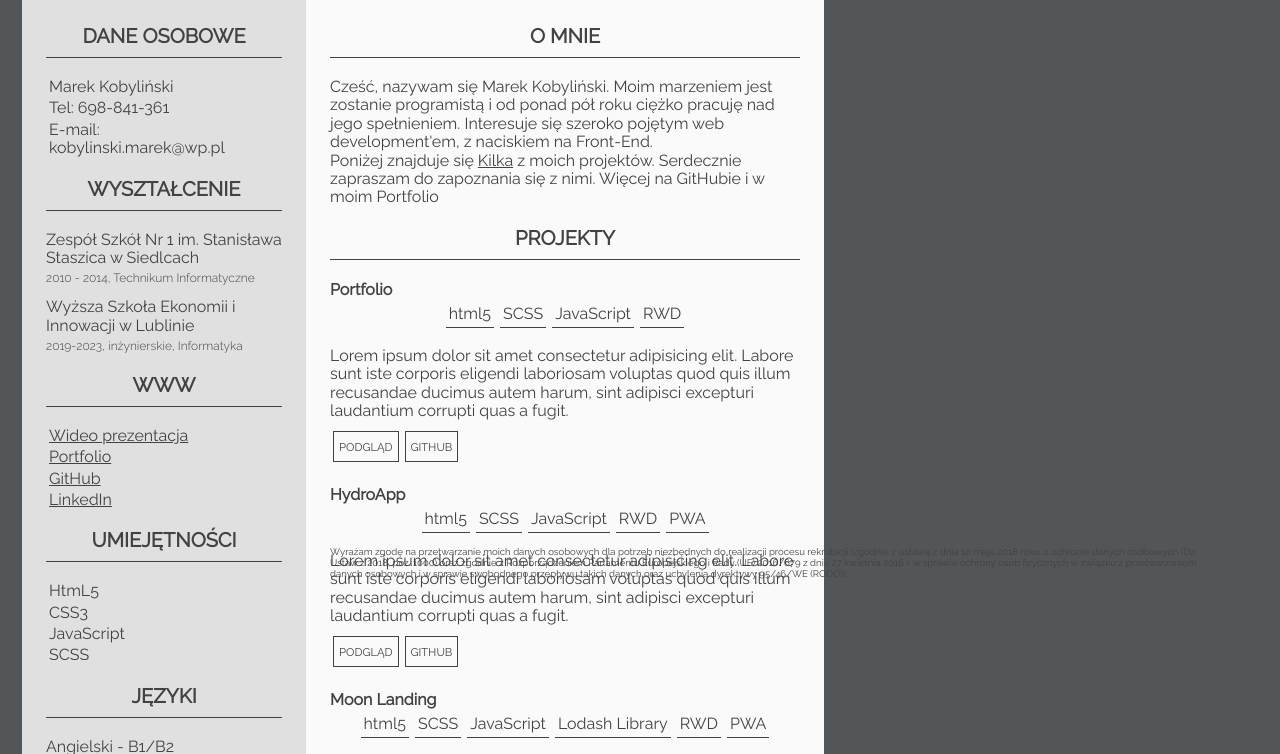
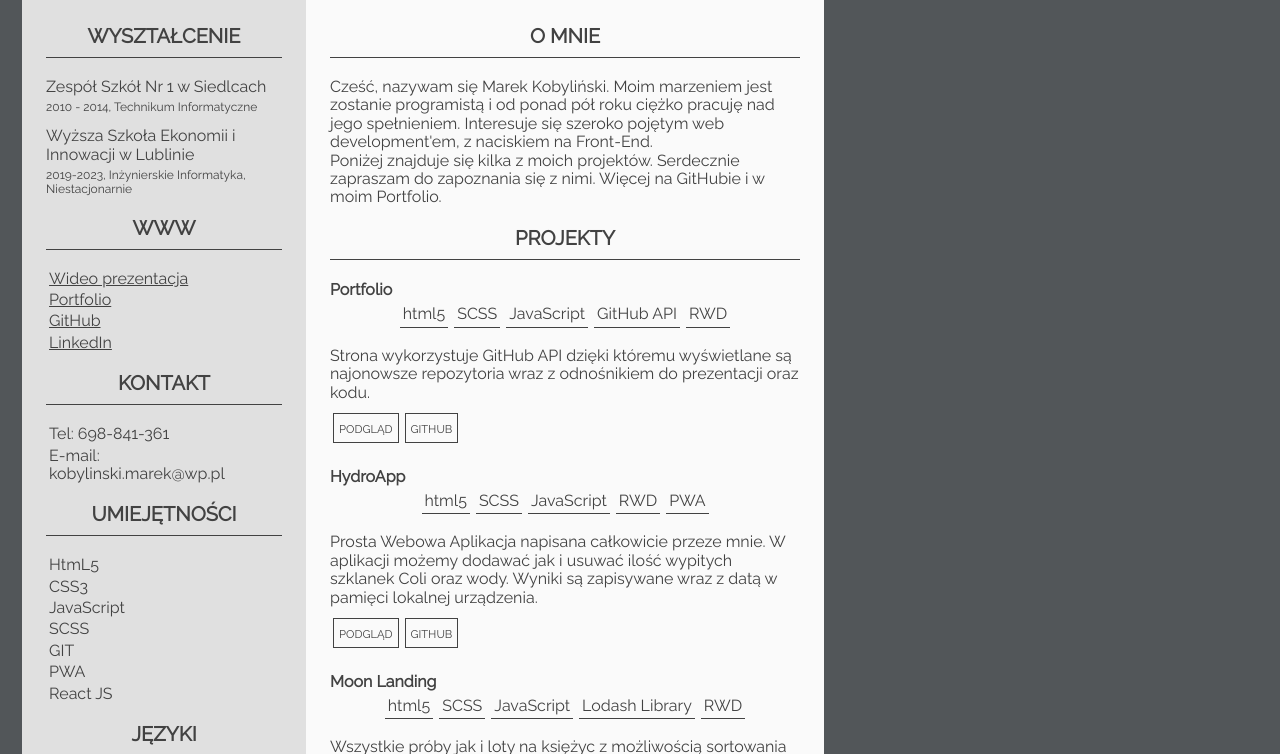
Before and after one commit to Abel1121/CuriculumVitae, a website: page src/content/index.html in a window 1280 px wide. Shown: the part 181-935 px from the top of the page. Drawn offline with nearby package versions, Linux system fonts and the light colour scheme; files that its build step writes are made by us from their sources.

Commit message:
feat: version 1.0

```diff
--- a/src/content/index.html
+++ b/src/content/index.html
@@ -17,38 +17,40 @@
   </section>
   <secition class="about-me">
     <section class="left-column">
-      <div class="personal-data">
-        <h3>Dane Osobowe</h3>
-        <ul class="data-list">
-          <li class="data-list__item">Marek Kobyliński</li>
-          <li class="data-list__item">Tel: 698-841-361</li>
-          <li class="data-list__item">E-mail: kobylinski.marek@wp.pl</li>
-        </ul>
-      </div>
       <div class="Educaction">
         <h3>Wyształcenie</h3>
-        <P class="school">Zespół Szkół Nr 1 im. Stanisława Staszica w Siedlcach</p>
+        <P class="school">Zespół Szkół Nr 1 w Siedlcach</p>
         <p class="years">2010 - 2014, Technikum Informatyczne</p>
         <p class="school">Wyższa Szkoła Ekonomii i Innowacji w Lublinie</p>
-        <p class="years"> 2019-2023, inżynierskie, Informatyka </p>
+        <p class="years"> 2019-2023, Inżynierskie Informatyka, Niestacjonarnie</p>
       </div>
       <div>
         <h3>WWW</h3>
         <ul>
           <li><a class="about-me__links" href="https://www.google.pl">Wideo prezentacja</a></li>
-          <li><a class="about-me__links" href="#">Portfolio</a></li>
-          <li><a class="about-me__links" href="#">GitHub</a></li>
-          <li><a class="about-me__links" href="#">LinkedIn</a></li>
+          <li><a class="about-me__links" href="https://abel1121.github.io">Portfolio</a></li>
+          <li><a class="about-me__links" href="https://github.com/Abel1121">GitHub</a></li>
+          <li><a class="about-me__links"
+              href="https://www.linkedin.com/in/marek-kobyli%C5%84ski-255a79157/">LinkedIn</a></li>
+        </ul>
+      </div>
+      <div class="personal-data">
+        <h3>Kontakt</h3>
+        <ul class="data-list">
+          <li class="data-list__item">Tel: 698-841-361</li>
+          <li class="data-list__item">E-mail: kobylinski.marek@wp.pl</li>
         </ul>
       </div>
       <div class="skills">
-
         <h3>Umiejętności</h3>
         <ul>
           <li>HtmL5</li>
           <li>CSS3</li>
           <li>JavaScript</li>
           <li>SCSS</li>
+          <li>GIT</li>
+          <li>PWA</li>
+          <li>React JS</li>
         </ul>
       </div>
       <div class="language">
@@ -67,10 +69,12 @@
     <section class="right-column">
       <div class="description">
         <h3>o mnie</h3>
-        <p class="description__first">Cześć, nazywam się Marek Kobyliński. Moim marzeniem jest zostanie programistą i od ponad pół roku ciężko
+        <p class="description__first">Cześć, nazywam się Marek Kobyliński. Moim marzeniem jest zostanie programistą i od
+          ponad pół roku ciężko
           pracuję nad jego spełnieniem. Interesuje się szeroko pojętym web development'em, z naciskiem na Front-End.</p>
-        <p class="description__second">Poniżej znajduje się <u>Kilka</u> z moich projektów. Serdecznie zapraszam do zapoznania się z nimi. Więcej na
-          GitHubie i w moim Portfolio</p>
+        <p class="description__second">Poniżej znajduje się kilka z moich projektów. Serdecznie zapraszam do zapoznania
+          się z nimi. Więcej na
+          GitHubie i w moim Portfolio.</p>
       </div>
       <section class="projects">
         <h3 class="projects__tittle">Projekty</h3>
@@ -81,11 +85,12 @@
               <li class="list-techology__item">html5</li>
               <li class="list-techology__item">SCSS</li>
               <li class="list-techology__item">JavaScript</li>
+              <li class="list-techology__item">GitHub API</li>
               <li class="list-techology__item">RWD</li>
+
             </ul>
-            <p class="project-item__description">Lorem ipsum dolor sit amet consectetur adipisicing elit. Labore sunt iste corporis eligendi laboriosam
-              voluptas quod quis illum recusandae ducimus autem harum, sint adipisci excepturi laudantium corrupti quas
-              a fugit.</p>
+            <p class="project-item__description">Strona wykorzystuje GitHub API dzięki któremu wyświetlane są najonowsze
+              repozytoria wraz z odnośnikiem do prezentacji oraz kodu.</p>
 
             <ul class="project-item-link">
               <li class="project-item-link__item"><a class="project-item-link__link" href="#">podgląd</a></li>
@@ -101,10 +106,9 @@
               <li class="list-techology__item">RWD</li>
               <li class="list-techology__item">PWA</li>
             </ul>
-            <p class="project-item__description">Lorem ipsum dolor sit amet consectetur adipisicing elit. Labore sunt iste corporis eligendi laboriosam
-              voluptas quod quis illum recusandae ducimus autem harum, sint adipisci excepturi laudantium corrupti quas
-              a fugit.</p>
-
+            <p class="project-item__description">Prosta Webowa Aplikacja napisana całkowicie przeze mnie. W aplikacji
+              możemy dodawać jak i usuwać ilość wypitych szklanek Coli oraz wody. Wyniki są zapisywane wraz z datą w
+              pamięci lokalnej urządzenia.</p>
             <ul class="project-item-link">
               <li class="project-item-link__item"><a class="project-item-link__link" href="#">podgląd</a></li>
               <li class="project-item-link__item"><a class="project-item-link__link" href="#">Github</a></li>
@@ -118,11 +122,9 @@
                 <li class="list-techology__item">JavaScript</li>
                 <li class="list-techology__item">Lodash Library</li>
                 <li class="list-techology__item">RWD</li>
-              <li class="list-techology__item">PWA</li>
               </ul>
-            <p class="project-item__description">Lorem ipsum dolor sit amet consectetur adipisicing elit. Labore sunt iste corporis eligendi laboriosam
-              voluptas quod quis illum recusandae ducimus autem harum, sint adipisci excepturi laudantium corrupti quas
-              a fugit.</p>
+              <p class="project-item__description">Wszystkie próby jak i loty na księżyc z możliwością sortowania
+                alfabetycznie, poprzez datę, status i operatora misji. Strona kożysta z biblioteki Lodash.</p>
               <ul class="project-item-link">
                 <li class="project-item-link__item"><a class="project-item-link__link" href="#">podgląd</a></li>
                 <li class="project-item-link__item"><a class="project-item-link__link" href="#">Github</a></li>
@@ -130,7 +132,8 @@
           </div>
         </div>
       </section>
-      <p class="rodo">Wyrażam zgodę na przetwarzanie moich danych osobowych dla potrzeb niezbędnych do realizacji procesu rekrutacji
+      <p class="rodo">Wyrażam zgodę na przetwarzanie moich danych osobowych dla potrzeb niezbędnych do realizacji
+        procesu rekrutacji
         (zgodnie z ustawą z dnia 10 maja 2018 roku o ochronie danych osobowych (Dz. Ustaw z 2018, poz. 1000) oraz
         zgodnie z Rozporządzeniem Parlamentu Europejskiego i Rady (UE) 2016/679 z dnia 27 kwietnia 2016 r. w sprawie
         ochrony osób fizycznych w związku z przetwarzaniem danych osobowych i w sprawie swobodnego przepływu takich
--- a/src/scss/main.scss
+++ b/src/scss/main.scss
@@ -92,7 +92,6 @@ li {
 }
 .years{
   margin: 0.3125rem 0 0.75rem;
-  font-weight: 300;
   font-size:0.75rem;
 }
 .description{
@@ -134,8 +133,7 @@ h4 {
   }
 }
 .rodo {
-  position: absolute;
-  bottom: 30px;
+  margin-top: 65px;
   padding-right: 6%;
   font-size: 0.6rem;
 }
```
Also changed, not shown: src/assets/img/cover.png, src/assets/pwa/icons/icon-128x128.png (deleted), src/assets/pwa/icons/icon-144x144.png (deleted), src/assets/pwa/icons/icon-152x152.png (deleted), src/assets/pwa/icons/icon-192x192.png (deleted), src/assets/pwa/icons/icon-384x384.png (deleted), src/assets/pwa/icons/icon-512x512.png (deleted), src/assets/pwa/icons/icon-72x72.png (deleted), src/assets/pwa/icons/icon-96x96.png (deleted). Lines whose indentation alone changed are shown as unchanged.
